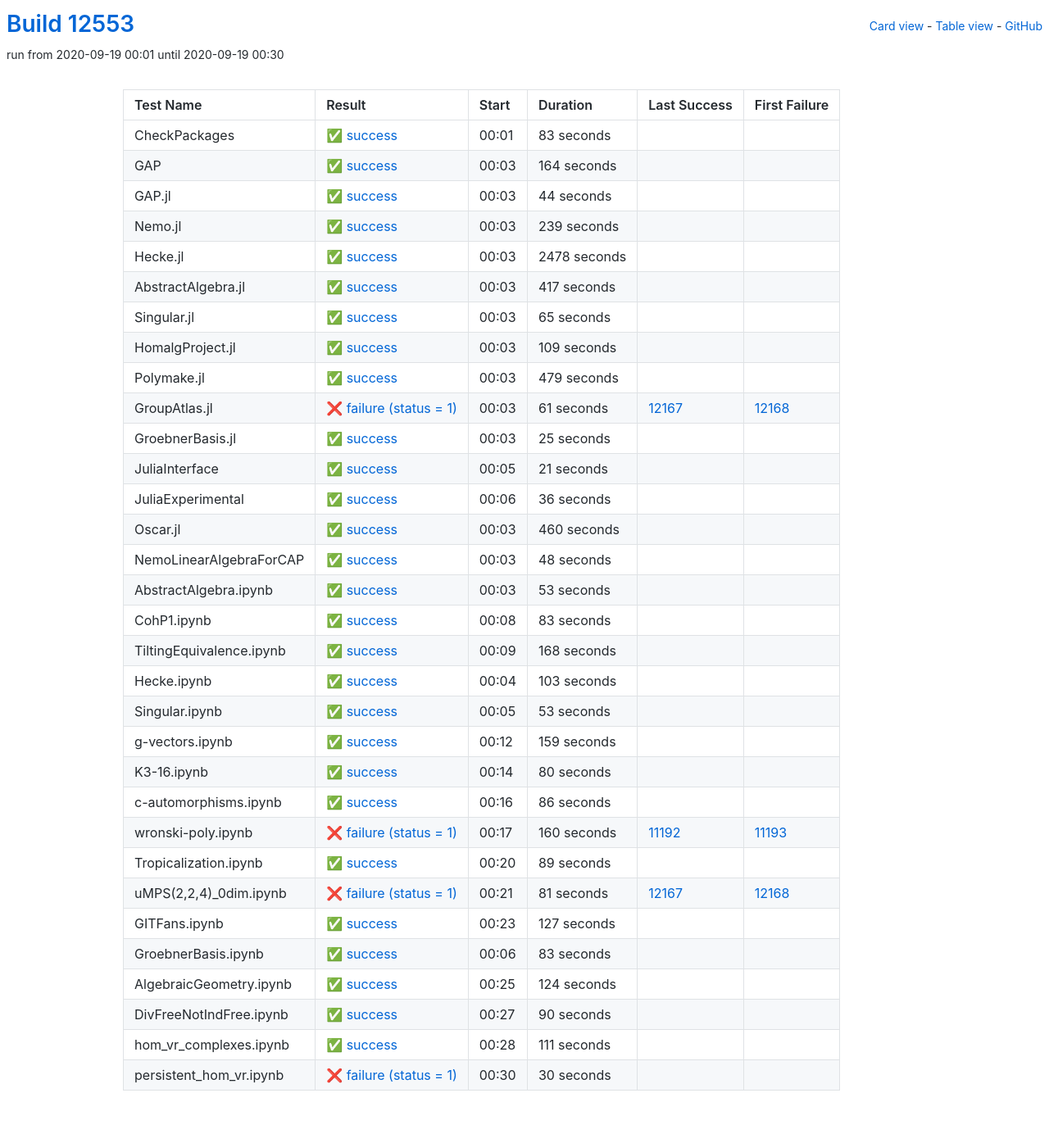
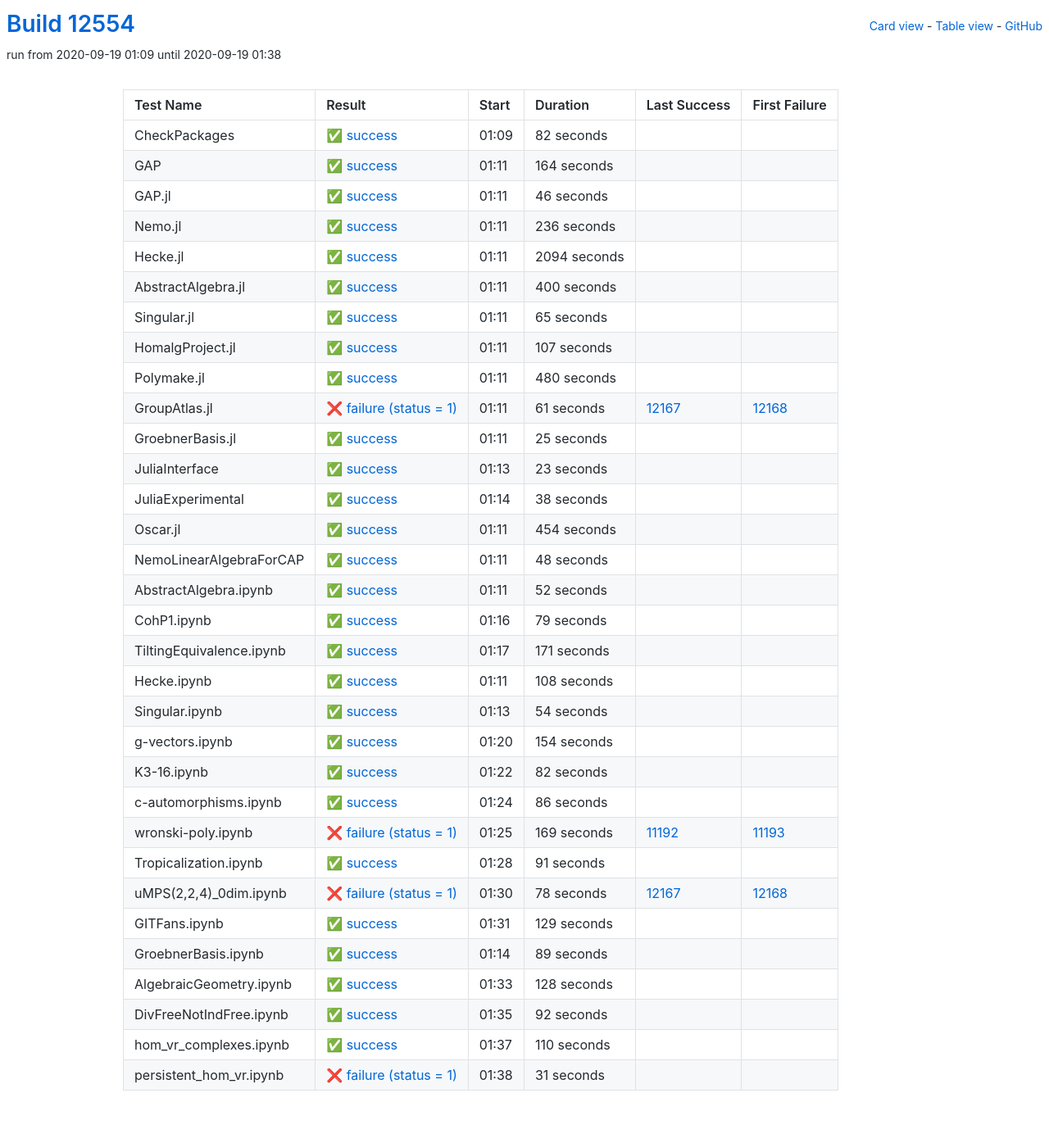
Before and after one commit to oscar-system/oscar-ci-status, a Jekyll site: the page built from table.html, in a window 1280 px wide. Shown: the whole page at 82% size. Built offline with Jekyll 4.4.1, drawn with Linux system fonts in a browser that asks for light colours.

Commit message:
Build #12554

```diff
--- a/_data/ci.yml
+++ b/_data/ci.yml
@@ -1,6 +1,6 @@
 ---
-build: 12553
-build_url: https://oscarci.mathematik.uni-kl.de/job/oscar/12553/
+build: 12554
+build_url: https://oscarci.mathematik.uni-kl.de/job/oscar/12554/
 job: oscar
 organization: oscar-system
 repo: oscar-ci-status
@@ -8,20 +8,20 @@
 tests:
 - name: CheckPackages
   id: checkpackages
-  log: https://oscarci.mathematik.uni-kl.de/job/oscar/12553/artifact/logs/build-12553/CheckPackages.log
-  start: 2020-09-19 00:01
+  log: https://oscarci.mathematik.uni-kl.de/job/oscar/12554/artifact/logs/build-12554/CheckPackages.log
+  start: 2020-09-19 01:09
   success: true
   exitcode: 0
   status: success
-  duration: 83
+  duration: 82
   last_success: false
   last_success_url:
   first_failure: false
   first_failure_url:
 - name: GAP
   id: gap
-  log: https://oscarci.mathematik.uni-kl.de/job/oscar/12553/artifact/logs/build-12553/GAP.log
-  start: 2020-09-19 00:03
+  log: https://oscarci.mathematik.uni-kl.de/job/oscar/12554/artifact/logs/build-12554/GAP.log
+  start: 2020-09-19 01:11
   success: true
   exitcode: 0
   status: success
@@ -32,56 +32,56 @@
   first_failure_url:
 - name: GAP.jl
   id: gap-jl
-  log: https://oscarci.mathematik.uni-kl.de/job/oscar/12553/artifact/logs/build-12553/GAP.jl.log
-  start: 2020-09-19 00:03
+  log: https://oscarci.mathematik.uni-kl.de/job/oscar/12554/artifact/logs/build-12554/GAP.jl.log
+  start: 2020-09-19 01:11
   success: true
   exitcode: 0
   status: success
-  duration: 44
+  duration: 46
   last_success: false
   last_success_url:
   first_failure: false
   first_failure_url:
 - name: Nemo.jl
   id: nemo-jl
-  log: https://oscarci.mathematik.uni-kl.de/job/oscar/12553/artifact/logs/build-12553/Nemo.jl.log
-  start: 2020-09-19 00:03
+  log: https://oscarci.mathematik.uni-kl.de/job/oscar/12554/artifact/logs/build-12554/Nemo.jl.log
+  start: 2020-09-19 01:11
   success: true
   exitcode: 0
   status: success
-  duration: 239
+  duration: 236
   last_success: false
   last_success_url:
   first_failure: false
   first_failure_url:
 - name: Hecke.jl
   id: hecke-jl
-  log: https://oscarci.mathematik.uni-kl.de/job/oscar/12553/artifact/logs/build-12553/Hecke.jl.log
-  start: 2020-09-19 00:03
+  log: https://oscarci.mathematik.uni-kl.de/job/oscar/12554/artifact/logs/build-12554/Hecke.jl.log
+  start: 2020-09-19 01:11
   success: true
   exitcode: 0
   status: success
-  duration: 2478
+  duration: 2094
   last_success: false
   last_success_url:
   first_failure: false
   first_failure_url:
 - name: AbstractAlgebra.jl
   id: abstractalgebra-jl
-  log: https://oscarci.mathematik.uni-kl.de/job/oscar/12553/artifact/logs/build-12553/AbstractAlgebra.jl.log
-  start: 2020-09-19 00:03
+  log: https://oscarci.mathematik.uni-kl.de/job/oscar/12554/artifact/logs/build-12554/AbstractAlgebra.jl.log
+  start: 2020-09-19 01:11
   success: true
   exitcode: 0
   status: success
-  duration: 417
+  duration: 400
   last_success: false
   last_success_url:
   first_failure: false
   first_failure_url:
 - name: Singular.jl
   id: singular-jl
-  log: https://oscarci.mathematik.uni-kl.de/job/oscar/12553/artifact/logs/build-12553/Singular.jl.log
-  start: 2020-09-19 00:03
+  log: https://oscarci.mathematik.uni-kl.de/job/oscar/12554/artifact/logs/build-12554/Singular.jl.log
+  start: 2020-09-19 01:11
   success: true
   exitcode: 0
   status: success
@@ -92,32 +92,32 @@
   first_failure_url:
 - name: HomalgProject.jl
   id: homalgproject-jl
-  log: https://oscarci.mathematik.uni-kl.de/job/oscar/12553/artifact/logs/build-12553/HomalgProject.jl.log
-  start: 2020-09-19 00:03
+  log: https://oscarci.mathematik.uni-kl.de/job/oscar/12554/artifact/logs/build-12554/HomalgProject.jl.log
+  start: 2020-09-19 01:11
   success: true
   exitcode: 0
   status: success
-  duration: 109
+  duration: 107
   last_success: false
   last_success_url:
   first_failure: false
   first_failure_url:
 - name: Polymake.jl
   id: polymake-jl
-  log: https://oscarci.mathematik.uni-kl.de/job/oscar/12553/artifact/logs/build-12553/Polymake.jl.log
-  start: 2020-09-19 00:03
+  log: https://oscarci.mathematik.uni-kl.de/job/oscar/12554/artifact/logs/build-12554/Polymake.jl.log
+  start: 2020-09-19 01:11
   success: true
   exitcode: 0
   status: success
-  duration: 479
+  duration: 480
   last_success: false
   last_success_url:
   first_failure: false
   first_failure_url:
 - name: GroupAtlas.jl
   id: groupatlas-jl
-  log: https://oscarci.mathematik.uni-kl.de/job/oscar/12553/artifact/logs/build-12553/GroupAtlas.jl.log
-  start: 2020-09-19 00:03
+  log: https://oscarci.mathematik.uni-kl.de/job/oscar/12554/artifact/logs/build-12554/GroupAtlas.jl.log
+  start: 2020-09-19 01:11
   success: false
   exitcode: 1
   status: failure
@@ -128,8 +128,8 @@
   first_failure_url: https://oscarci.mathematik.uni-kl.de/job/oscar/12168/
 - name: GroebnerBasis.jl
   id: groebnerbasis-jl
-  log: https://oscarci.mathematik.uni-kl.de/job/oscar/12553/artifact/logs/build-12553/GroebnerBasis.jl.log
-  start: 2020-09-19 00:03
+  log: https://oscarci.mathematik.uni-kl.de/job/oscar/12554/artifact/logs/build-12554/GroebnerBasis.jl.log
+  start: 2020-09-19 01:11
   success: true
   exitcode: 0
   status: success
@@ -140,44 +140,44 @@
   first_failure_url:
 - name: JuliaInterface
   id: juliainterface
-  log: https://oscarci.mathematik.uni-kl.de/job/oscar/12553/artifact/logs/build-12553/JuliaInterface.log
-  start: 2020-09-19 00:05
+  log: https://oscarci.mathematik.uni-kl.de/job/oscar/12554/artifact/logs/build-12554/JuliaInterface.log
+  start: 2020-09-19 01:13
   success: true
   exitcode: 0
   status: success
-  duration: 21
+  duration: 23
   last_success: false
   last_success_url:
   first_failure: false
   first_failure_url:
 - name: JuliaExperimental
   id: juliaexperimental
-  log: https://oscarci.mathematik.uni-kl.de/job/oscar/12553/artifact/logs/build-12553/JuliaExperimental.log
-  start: 2020-09-19 00:06
+  log: https://oscarci.mathematik.uni-kl.de/job/oscar/12554/artifact/logs/build-12554/JuliaExperimental.log
+  start: 2020-09-19 01:14
   success: true
   exitcode: 0
   status: success
-  duration: 36
+  duration: 38
   last_success: false
   last_success_url:
   first_failure: false
   first_failure_url:
 - name: Oscar.jl
   id: oscar-jl
-  log: https://oscarci.mathematik.uni-kl.de/job/oscar/12553/artifact/logs/build-12553/Oscar.jl.log
-  start: 2020-09-19 00:03
+  log: https://oscarci.mathematik.uni-kl.de/job/oscar/12554/artifact/logs/build-12554/Oscar.jl.log
+  start: 2020-09-19 01:11
   success: true
   exitcode: 0
   status: success
-  duration: 460
+  duration: 454
   last_success: false
   last_success_url:
   first_failure: false
   first_failure_url:
 - name: NemoLinearAlgebraForCAP
   id: nemolinearalgebraforcap
-  log: https://oscarci.mathematik.uni-kl.de/job/oscar/12553/artifact/logs/build-12553/NemoLinearAlgebraForCAP.log
-  start: 2020-09-19 00:03
+  log: https://oscarci.mathematik.uni-kl.de/job/oscar/12554/artifact/logs/build-12554/NemoLinearAlgebraForCAP.log
+  start: 2020-09-19 01:11
   success: true
   exitcode: 0
   status: success
@@ -188,92 +188,92 @@
   first_failure_url:
 - name: AbstractAlgebra.ipynb
   id: abstractalgebra-ipynb
-  log: https://oscarci.mathematik.uni-kl.de/job/oscar/12553/artifact/logs/build-12553/AbstractAlgebra.ipynb.log
-  start: 2020-09-19 00:03
+  log: https://oscarci.mathematik.uni-kl.de/job/oscar/12554/artifact/logs/build-12554/AbstractAlgebra.ipynb.log
+  start: 2020-09-19 01:11
   success: true
   exitcode: 0
   status: success
-  duration: 53
+  duration: 52
   last_success: false
   last_success_url:
   first_failure: false
   first_failure_url:
 - name: CohP1.ipynb
   id: cohp1-ipynb
-  log: https://oscarci.mathematik.uni-kl.de/job/oscar/12553/artifact/logs/build-12553/CohP1.ipynb.log
-  start: 2020-09-19 00:08
+  log: https://oscarci.mathematik.uni-kl.de/job/oscar/12554/artifact/logs/build-12554/CohP1.ipynb.log
+  start: 2020-09-19 01:16
   success: true
   exitcode: 0
   status: success
-  duration: 83
+  duration: 79
   last_success: false
   last_success_url:
   first_failure: false
   first_failure_url:
 - name: TiltingEquivalence.ipynb
   id: tiltingequivalence-ipynb
-  log: https://oscarci.mathematik.uni-kl.de/job/oscar/12553/artifact/logs/build-12553/TiltingEquivalence.ipynb.log
-  start: 2020-09-19 00:09
+  log: https://oscarci.mathematik.uni-kl.de/job/oscar/12554/artifact/logs/build-12554/TiltingEquivalence.ipynb.log
+  start: 2020-09-19 01:17
   success: true
   exitcode: 0
   status: success
-  duration: 168
+  duration: 171
   last_success: false
   last_success_url:
   first_failure: false
   first_failure_url:
 - name: Hecke.ipynb
   id: hecke-ipynb
-  log: https://oscarci.mathematik.uni-kl.de/job/oscar/12553/artifact/logs/build-12553/Hecke.ipynb.log
-  start: 2020-09-19 00:04
+  log: https://oscarci.mathematik.uni-kl.de/job/oscar/12554/artifact/logs/build-12554/Hecke.ipynb.log
+  start: 2020-09-19 01:11
   success: true
   exitcode: 0
   status: success
-  duration: 103
+  duration: 108
   last_success: false
   last_success_url:
   first_failure: false
   first_failure_url:
 - name: Singular.ipynb
   id: singular-ipynb
-  log: https://oscarci.mathematik.uni-kl.de/job/oscar/12553/artifact/logs/build-12553/Singular.ipynb.log
-  start: 2020-09-19 00:05
+  log: https://oscarci.mathematik.uni-kl.de/job/oscar/12554/artifact/logs/build-12554/Singular.ipynb.log
+  start: 2020-09-19 01:13
   success: true
   exitcode: 0
   status: success
-  duration: 53
+  duration: 54
   last_success: false
   last_success_url:
   first_failure: false
   first_failure_url:
 - name: g-vectors.ipynb
   id: g-vectors-ipynb
-  log: https://oscarci.mathematik.uni-kl.de/job/oscar/12553/artifact/logs/build-12553/g-vectors.ipynb.log
-  start: 2020-09-19 00:12
+  log: https://oscarci.mathematik.uni-kl.de/job/oscar/12554/artifact/logs/build-12554/g-vectors.ipynb.log
+  start: 2020-09-19 01:20
   success: true
   exitcode: 0
   status: success
-  duration: 159
+  duration: 154
   last_success: false
   last_success_url:
   first_failure: false
   first_failure_url:
 - name: K3-16.ipynb
   id: k3-16-ipynb
-  log: https://oscarci.mathematik.uni-kl.de/job/oscar/12553/artifact/logs/build-12553/K3-16.ipynb.log
-  start: 2020-09-19 00:14
+  log: https://oscarci.mathematik.uni-kl.de/job/oscar/12554/artifact/logs/build-12554/K3-16.ipynb.log
+  start: 2020-09-19 01:22
   success: true
   exitcode: 0
   status: success
-  duration: 80
+  duration: 82
   last_success: false
   last_success_url:
   first_failure: false
   first_failure_url:
 - name: c-automorphisms.ipynb
   id: c-automorphisms-ipynb
-  log: https://oscarci.mathematik.uni-kl.de/job/oscar/12553/artifact/logs/build-12553/c-automorphisms.ipynb.log
-  start: 2020-09-19 00:16
+  log: https://oscarci.mathematik.uni-kl.de/job/oscar/12554/artifact/logs/build-12554/c-automorphisms.ipynb.log
+  start: 2020-09-19 01:24
   success: true
   exitcode: 0
   status: success
@@ -284,20 +284,56 @@
   first_failure_url:
 - name: wronski-poly.ipynb
   id: wronski-poly-ipynb
-  log: https://oscarci.mathematik.uni-kl.de/job/oscar/12553/artifact/logs/build-12553/wronski-poly.ipynb.log
-  start: 2020-09-19 00:17
+  log: https://oscarci.mathematik.uni-kl.de/job/oscar/12554/artifact/logs/build-12554/wronski-poly.ipynb.log
+  start: 2020-09-19 01:25
   success: false
   exitcode: 1
   status: failure
-  duration: 160
+  duration: 169
   last_success: 11192
   last_success_url: https://oscarci.mathematik.uni-kl.de/job/oscar/11192/
   first_failure: 11193
   first_failure_url: https://oscarci.mathematik.uni-kl.de/job/oscar/11193/
 - name: Tropicalization.ipynb
   id: tropicalization-ipynb
-  log: https://oscarci.mathematik.uni-kl.de/job/oscar/12553/artifact/logs/build-12553/Tropicalization.ipynb.log
-  start: 2020-09-19 00:20
+  log: https://oscarci.mathematik.uni-kl.de/job/oscar/12554/artifact/logs/build-12554/Tropicalization.ipynb.log
+  start: 2020-09-19 01:28
+  success: true
+  exitcode: 0
+  status: success
+  duration: 91
+  last_success: false
+  last_success_url:
+  first_failure: false
+  first_failure_url:
+- name: uMPS(2,2,4)_0dim.ipynb
+  id: umps-2-2-4-0dim-ipynb
+  log: https://oscarci.mathematik.uni-kl.de/job/oscar/12554/artifact/logs/build-12554/uMPS-2-2-4-_0dim.ipynb.log
+  start: 2020-09-19 01:30
+  success: false
+  exitcode: 1
+  status: failure
+  duration: 78
+  last_success: 12167
+  last_success_url: https://oscarci.mathematik.uni-kl.de/job/oscar/12167/
+  first_failure: 12168
+  first_failure_url: https://oscarci.mathematik.uni-kl.de/job/oscar/12168/
+- name: GITFans.ipynb
+  id: gitfans-ipynb
+  log: https://oscarci.mathematik.uni-kl.de/job/oscar/12554/artifact/logs/build-12554/GITFans.ipynb.log
+  start: 2020-09-19 01:31
+  success: true
+  exitcode: 0
+  status: success
+  duration: 129
+  last_success: false
+  last_success_url:
+  first_failure: false
+  first_failure_url:
+- name: GroebnerBasis.ipynb
+  id: groebnerbasis-ipynb
+  log: https://oscarci.mathematik.uni-kl.de/job/oscar/12554/artifact/logs/build-12554/GroebnerBasis.ipynb.log
+  start: 2020-09-19 01:14
   success: true
   exitcode: 0
   status: success
@@ -306,86 +342,50 @@
   last_success_url:
   first_failure: false
   first_failure_url:
-- name: uMPS(2,2,4)_0dim.ipynb
-  id: umps-2-2-4-0dim-ipynb
-  log: https://oscarci.mathematik.uni-kl.de/job/oscar/12553/artifact/logs/build-12553/uMPS-2-2-4-_0dim.ipynb.log
-  start: 2020-09-19 00:21
-  success: false
-  exitcode: 1
-  status: failure
-  duration: 81
-  last_success: 12167
-  last_success_url: https://oscarci.mathematik.uni-kl.de/job/oscar/12167/
-  first_failure: 12168
-  first_failure_url: https://oscarci.mathematik.uni-kl.de/job/oscar/12168/
-- name: GITFans.ipynb
-  id: gitfans-ipynb
-  log: https://oscarci.mathematik.uni-kl.de/job/oscar/12553/artifact/logs/build-12553/GITFans.ipynb.log
-  start: 2020-09-19 00:23
+- name: AlgebraicGeometry.ipynb
+  id: algebraicgeometry-ipynb
+  log: https://oscarci.mathematik.uni-kl.de/job/oscar/12554/artifact/logs/build-12554/AlgebraicGeometry.ipynb.log
+  start: 2020-09-19 01:33
   success: true
   exitcode: 0
   status: success
-  duration: 127
-  last_success: false
-  last_success_url:
-  first_failure: false
-  first_failure_url:
-- name: GroebnerBasis.ipynb
-  id: groebnerbasis-ipynb
-  log: https://oscarci.mathematik.uni-kl.de/job/oscar/12553/artifact/logs/build-12553/GroebnerBasis.ipynb.log
-  start: 2020-09-19 00:06
-  success: true
-  exitcode: 0
-  status: success
-  duration: 83
-  last_success: false
-  last_success_url:
-  first_failure: false
-  first_failure_url:
-- name: AlgebraicGeometry.ipynb
-  id: algebraicgeometry-ipynb
-  log: https://oscarci.mathematik.uni-kl.de/job/oscar/12553/artifact/logs/build-12553/AlgebraicGeometry.ipynb.log
-  start: 2020-09-19 00:25
-  success: true
-  exitcode: 0
-  status: success
-  duration: 124
+  duration: 128
   last_success: false
   last_success_url:
   first_failure: false
   first_failure_url:
 - name: DivFreeNotIndFree.ipynb
   id: divfreenotindfree-ipynb
-  log: https://oscarci.mathematik.uni-kl.de/job/oscar/12553/artifact/logs/build-12553/DivFreeNotIndFree.ipynb.log
-  start: 2020-09-19 00:27
+  log: https://oscarci.mathematik.uni-kl.de/job/oscar/12554/artifact/logs/build-12554/DivFreeNotIndFree.ipynb.log
+  start: 2020-09-19 01:35
   success: true
   exitcode: 0
   status: success
-  duration: 90
+  duration: 92
   last_success: false
   last_success_url:
   first_failure: false
   first_failure_url:
 - name: hom_vr_complexes.ipynb
   id: hom-vr-complexes-ipynb
-  log: https://oscarci.mathematik.uni-kl.de/job/oscar/12553/artifact/logs/build-12553/hom_vr_complexes.ipynb.log
-  start: 2020-09-19 00:28
+  log: https://oscarci.mathematik.uni-kl.de/job/oscar/12554/artifact/logs/build-12554/hom_vr_complexes.ipynb.log
+  start: 2020-09-19 01:37
   success: true
   exitcode: 0
   status: success
-  duration: 111
+  duration: 110
   last_success: false
   last_success_url:
   first_failure: false
   first_failure_url:
 - name: persistent_hom_vr.ipynb
   id: persistent-hom-vr-ipynb
-  log: https://oscarci.mathematik.uni-kl.de/job/oscar/12553/artifact/logs/build-12553/persistent_hom_vr.ipynb.log
-  start: 2020-09-19 00:30
+  log: https://oscarci.mathematik.uni-kl.de/job/oscar/12554/artifact/logs/build-12554/persistent_hom_vr.ipynb.log
+  start: 2020-09-19 01:38
   success: false
   exitcode: 1
   status: failure
-  duration: 30
+  duration: 31
   last_success: false
   last_success_url:
   first_failure: false
```
Also changed, not shown: README.md.
